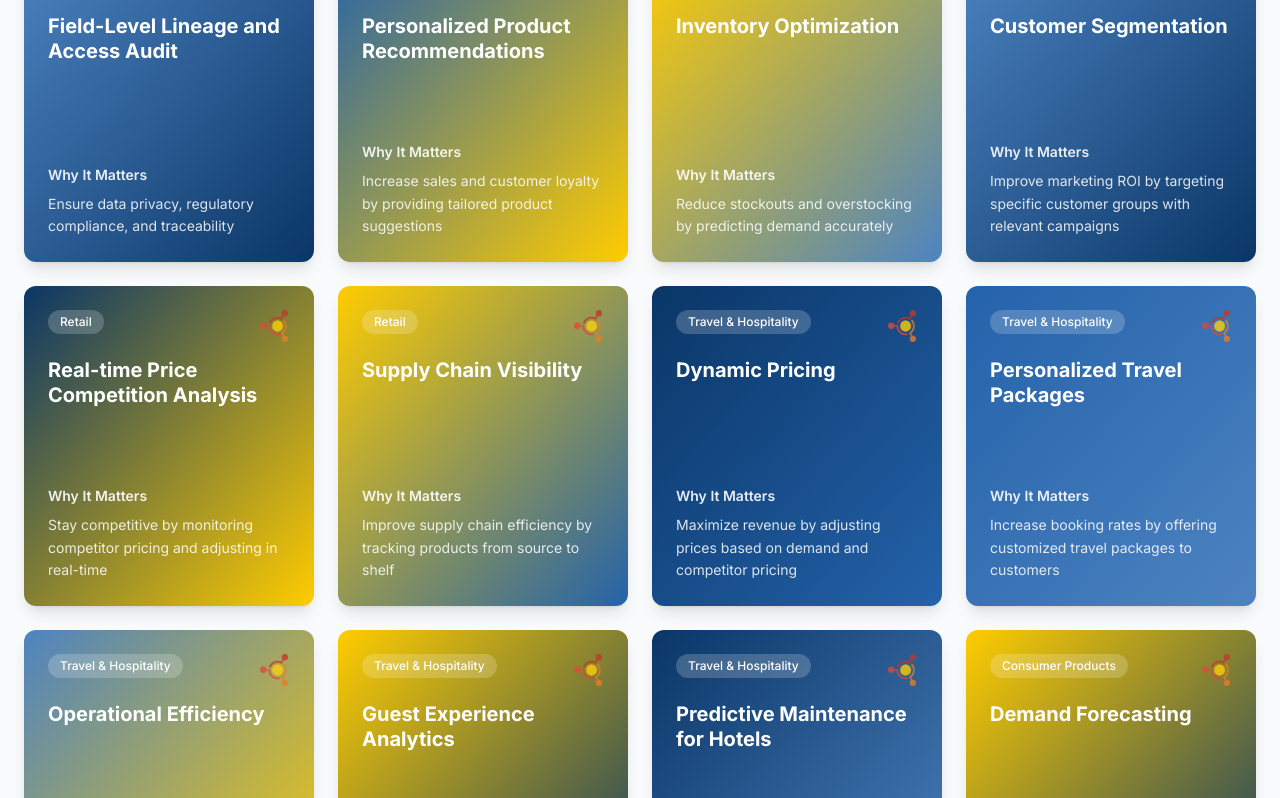
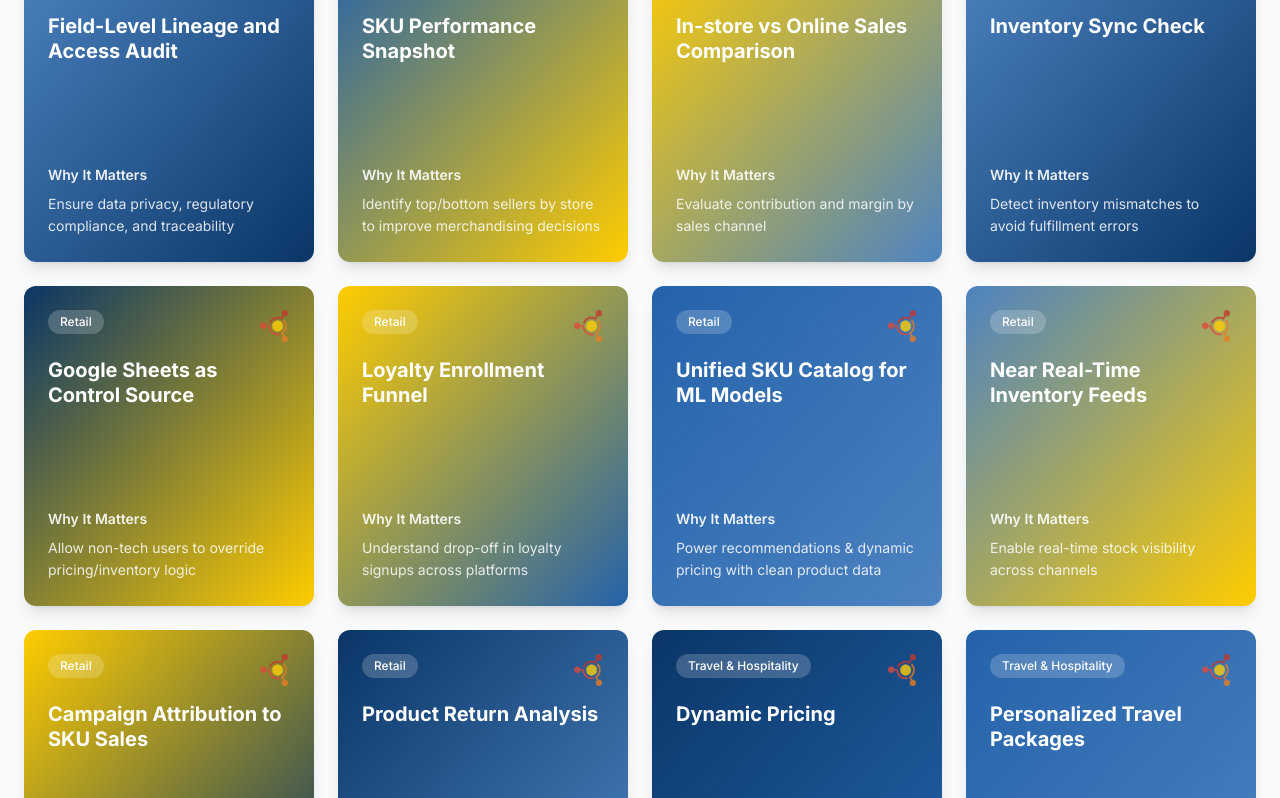
Before and after one commit to tgiffin/wp-reactor-card-flip-showcase, a React (Vite) app: page / in a window 1280 px wide. Shown: the part 782-1580 px from the top of the page. Built offline with nearby package versions, Linux system fonts and the light colour scheme.

Commit message:
Refactor: Update Retail use cases
Replace existing Retail use cases with new ones, updating structure and field mapping.

```diff
--- a/src/data/industryUseCases.ts
+++ b/src/data/industryUseCases.ts
@@ -1,4 +1,3 @@
-
 import { UseCase } from './types';
 
 export const industryUseCases: UseCase[] = [
@@ -6,57 +5,101 @@ export const industryUseCases: UseCase[] = [
   {
     id: 'retail-1',
     industry: 'Retail',
-    title: 'Personalized Product Recommendations',
-    whyItMatters: 'Increase sales and customer loyalty by providing tailored product suggestions',
-    dataSources: ['Web browsing history', 'purchase history', 'customer profiles'],
-    entitiesTables: ['products', 'customers', 'recommendations'],
-    sampleFields: ['product_id', 'customer_id', 'recommendation_score'],
-    reactorRole: 'Analyze customer behavior and generate personalized recommendations',
+    title: 'SKU Performance Snapshot',
+    whyItMatters: 'Identify top/bottom sellers by store to improve merchandising decisions',
+    dataSources: ['POS', 'eComm', 'WMS'],
+    entitiesTables: ['sales_transactions', 'product_catalog', 'store_locations'],
+    sampleFields: ['sku_id', 'revenue', 'quantity', 'store_id', 'timestamp'],
+    reactorRole: 'Ingest and standardize SKU & sales data across systems; unify for SKU-level insights',
     gradientClass: 'bg-gradient-to-br from-reactor-blue to-soundcommerce-yellow'
   },
   {
     id: 'retail-2',
     industry: 'Retail',
-    title: 'Inventory Optimization',
-    whyItMatters: 'Reduce stockouts and overstocking by predicting demand accurately',
-    dataSources: ['Sales data', 'weather forecasts', 'promotional calendars'],
-    entitiesTables: ['products', 'inventory', 'sales_forecasts'],
-    sampleFields: ['product_id', 'location_id', 'predicted_demand'],
-    reactorRole: 'Forecast demand and optimize inventory levels across locations',
+    title: 'In-store vs Online Sales Comparison',
+    whyItMatters: 'Evaluate contribution and margin by sales channel',
+    dataSources: ['POS', 'eComm'],
+    entitiesTables: ['sales_transactions'],
+    sampleFields: ['channel', 'sku_id', 'revenue'],
+    reactorRole: 'Join POS and online transactions with channel metadata',
     gradientClass: 'bg-gradient-to-br from-soundcommerce-yellow to-reactor-medium-blue'
   },
   {
     id: 'retail-3',
     industry: 'Retail',
-    title: 'Customer Segmentation',
-    whyItMatters: 'Improve marketing ROI by targeting specific customer groups with relevant campaigns',
-    dataSources: ['Purchase history', 'demographics', 'survey responses'],
-    entitiesTables: ['customers', 'segments', 'campaign_performance'],
-    sampleFields: ['customer_id', 'segment_id', 'campaign_response_rate'],
-    reactorRole: 'Segment customers based on behavior and demographics',
+    title: 'Inventory Sync Check',
+    whyItMatters: 'Detect inventory mismatches to avoid fulfillment errors',
+    dataSources: ['ERP', 'WMS'],
+    entitiesTables: ['inventory_snapshots', 'stock_transfers'],
+    sampleFields: ['sku_id', 'location_id', 'quantity_on_hand'],
+    reactorRole: 'Detect deltas between systems for alerts/QA',
     gradientClass: 'bg-gradient-to-br from-reactor-medium-blue to-reactor-dark-blue'
   },
   {
     id: 'retail-4',
     industry: 'Retail',
-    title: 'Real-time Price Competition Analysis',
-    whyItMatters: 'Stay competitive by monitoring competitor pricing and adjusting in real-time',
-    dataSources: ['Competitor websites', 'pricing APIs', 'market data'],
-    entitiesTables: ['products', 'competitor_prices', 'price_history'],
-    sampleFields: ['product_id', 'competitor_id', 'price_difference'],
-    reactorRole: 'Monitor competitive pricing and trigger price adjustments',
+    title: 'Google Sheets as Control Source',
+    whyItMatters: 'Allow non-tech users to override pricing/inventory logic',
+    dataSources: ['Google Sheets'],
+    entitiesTables: ['manager_overrides'],
+    sampleFields: ['sku_id', 'override_price', 'notes'],
+    reactorRole: 'Merge override sheet with pricing engine pipeline',
     gradientClass: 'bg-gradient-to-br from-reactor-dark-blue to-soundcommerce-yellow'
   },
   {
     id: 'retail-5',
     industry: 'Retail',
-    title: 'Supply Chain Visibility',
-    whyItMatters: 'Improve supply chain efficiency by tracking products from source to shelf',
-    dataSources: ['Supplier data', 'shipping logs', 'warehouse systems'],
-    entitiesTables: ['shipments', 'suppliers', 'inventory_tracking'],
-    sampleFields: ['shipment_id', 'supplier_id', 'delivery_status'],
-    reactorRole: 'Provide end-to-end supply chain visibility and alerts',
+    title: 'Loyalty Enrollment Funnel',
+    whyItMatters: 'Understand drop-off in loyalty signups across platforms',
+    dataSources: ['CRM', 'Website', 'ESP'],
+    entitiesTables: ['signups', 'campaigns', 'customer_profiles'],
+    sampleFields: ['customer_id', 'source', 'timestamp'],
+    reactorRole: 'Join signup, campaign, and profile to track funnel stages',
     gradientClass: 'bg-gradient-to-br from-soundcommerce-yellow to-reactor-blue'
+  },
+  {
+    id: 'retail-6',
+    industry: 'Retail',
+    title: 'Unified SKU Catalog for ML Models',
+    whyItMatters: 'Power recommendations & dynamic pricing with clean product data',
+    dataSources: ['PIM', 'ERP', 'eComm'],
+    entitiesTables: ['product_catalog'],
+    sampleFields: ['sku_id', 'attributes', 'availability'],
+    reactorRole: 'Cleanse, unify, and validate catalog data for ML readiness',
+    gradientClass: 'bg-gradient-to-br from-reactor-blue to-reactor-medium-blue'
+  },
+  {
+    id: 'retail-7',
+    industry: 'Retail',
+    title: 'Near Real-Time Inventory Feeds',
+    whyItMatters: 'Enable real-time stock visibility across channels',
+    dataSources: ['WMS', 'RFID', 'POS'],
+    entitiesTables: ['inventory_events'],
+    sampleFields: ['sku_id', 'delta_qty', 'timestamp'],
+    reactorRole: 'Stream deltas via Kafka, push to fulfillment APIs',
+    gradientClass: 'bg-gradient-to-br from-reactor-medium-blue to-soundcommerce-yellow'
+  },
+  {
+    id: 'retail-8',
+    industry: 'Retail',
+    title: 'Campaign Attribution to SKU Sales',
+    whyItMatters: 'Tie ad spend to sales outcomes by product',
+    dataSources: ['Meta', 'Google', 'eComm'],
+    entitiesTables: ['campaign_clicks', 'sessions', 'orders'],
+    sampleFields: ['click_id', 'session_id', 'sku_id'],
+    reactorRole: 'Link touchpoints to transactions through identity joins',
+    gradientClass: 'bg-gradient-to-br from-soundcommerce-yellow to-reactor-dark-blue'
+  },
+  {
+    id: 'retail-9',
+    industry: 'Retail',
+    title: 'Product Return Analysis',
+    whyItMatters: 'Uncover costly return patterns to improve CX & margins',
+    dataSources: ['Returns portal', 'OMS', 'CRM'],
+    entitiesTables: ['returns', 'orders', 'support_tickets'],
+    sampleFields: ['sku_id', 'return_reason', 'region'],
+    reactorRole: 'Correlate returns to operational metadata',
+    gradientClass: 'bg-gradient-to-br from-reactor-dark-blue to-reactor-medium-blue'
   },
 
   // Travel & Hospitality Use Cases
```
